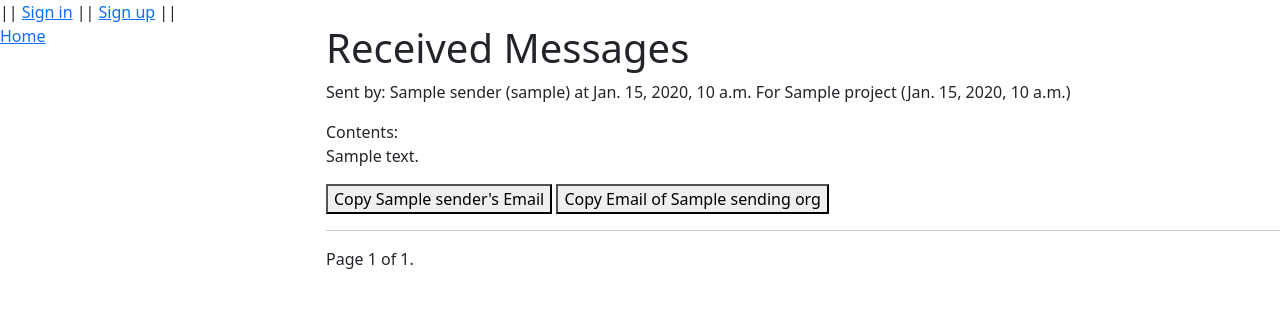
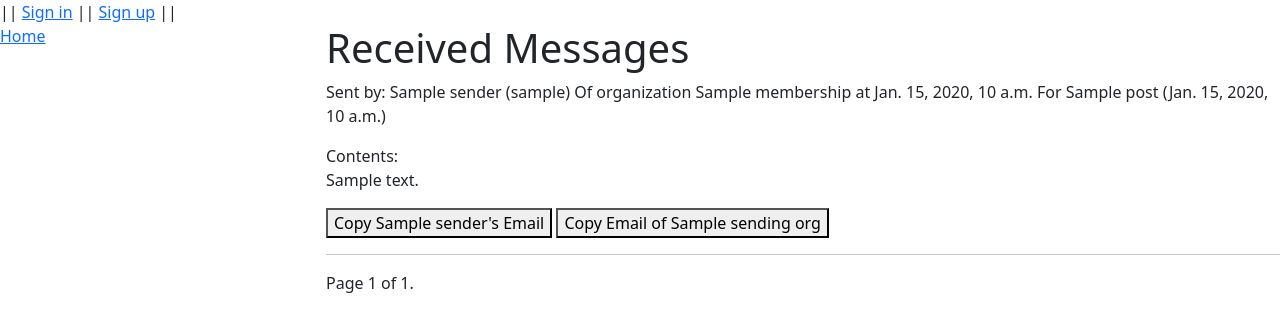
Before and after one commit to TheLostHermit/MIM3, a Django app: template MIM3/Forum/templates/Forum/message_pages/received_messages.html in a window 1280 px wide. Shown: the top 332 px of the page. Run offline with Django 4.2, Linux system fonts and the light colour scheme; the template is opened without the code that fills it: most values are stand-ins (such as "Sample title", 1, 10 or a date in 2020).

Commit message:
minor changes to message page information

```diff
--- a/MIM3/Forum/templates/Forum/message_pages/received_messages.html
+++ b/MIM3/Forum/templates/Forum/message_pages/received_messages.html
@@ -19,8 +19,9 @@ Received Messages
 
             <p>
                 Sent by: {{ message.sender.get_full_name }} ({{ message.sender.username }})
+                Of organization {{ message.sender.membership }}
                  at {{ message.timestamp }}
-                For {{ message.event.project.title }} ({{ message.event.datetime }})
+                For {{ message.event.post.title }} ({{ message.event.datetime }})
             </p>
 
             Contents:
```
Also changed, not shown: MIM3/db.sqlite3, MIM3/media/post_images/cat_YHwhZNp.png (added), MIM3/media/post_images/star_3ev6BJu.png (added).
